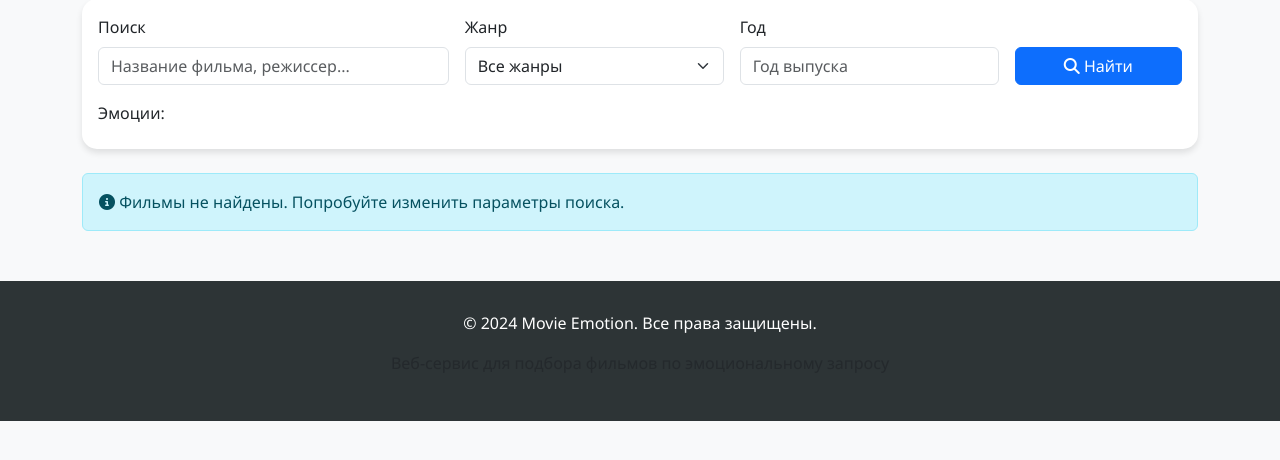
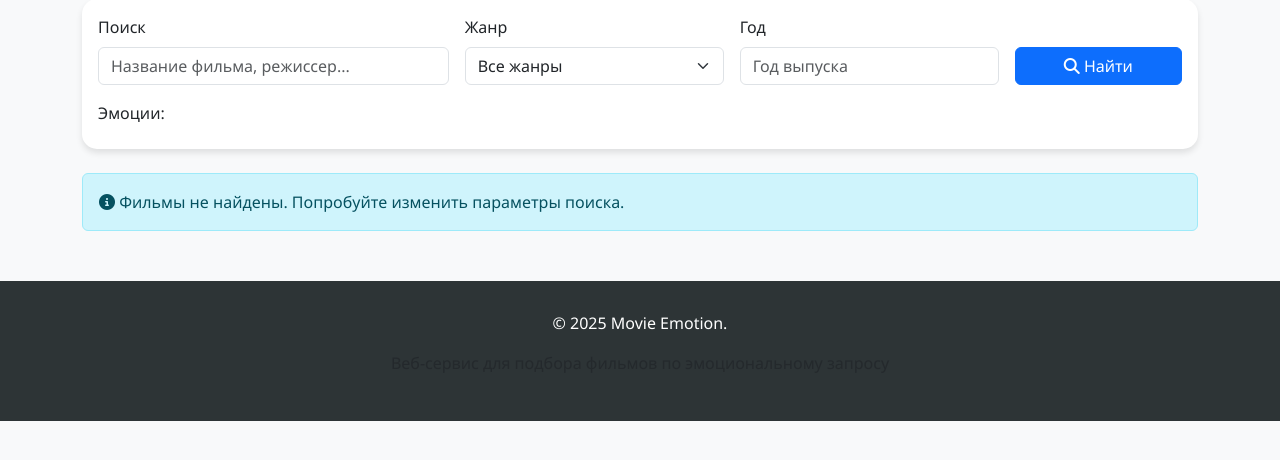
Before and after one commit to uwulakai/movie-emotion, a Django app: page / in a window 1280 px wide. Shown: the part 202-662 px from the top of the page. Run offline with Django 5.2, Linux system fonts and the light colour scheme; data that the repository does not hold is empty.

Commit message:
2024 -> 2025 год в верстке

```diff
--- a/templates/base.html
+++ b/templates/base.html
@@ -146,7 +146,7 @@
     <!-- Footer -->
     <footer>
         <div class="container text-center">
-            <p>&copy; 2024 Movie Emotion. Все права защищены.</p>
+            <p>&copy; 2025 Movie Emotion. </p>
             <p class="text-muted">Веб-сервис для подбора фильмов по эмоциональному запросу</p>
         </div>
     </footer>
```
